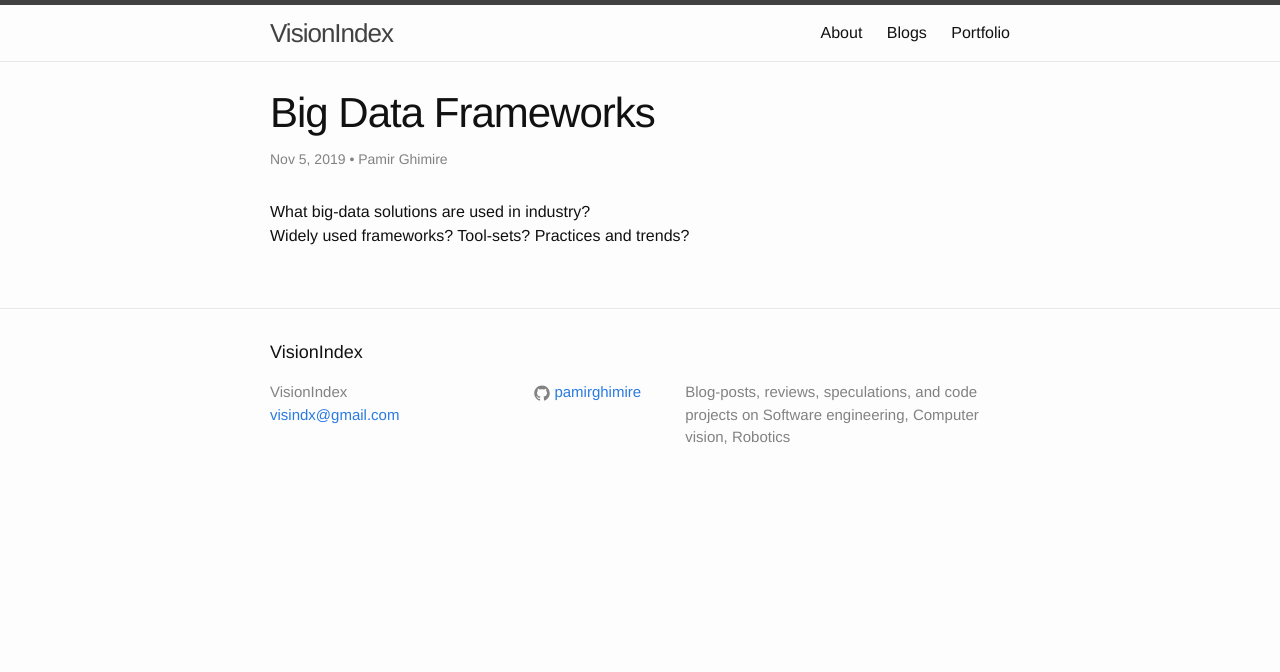
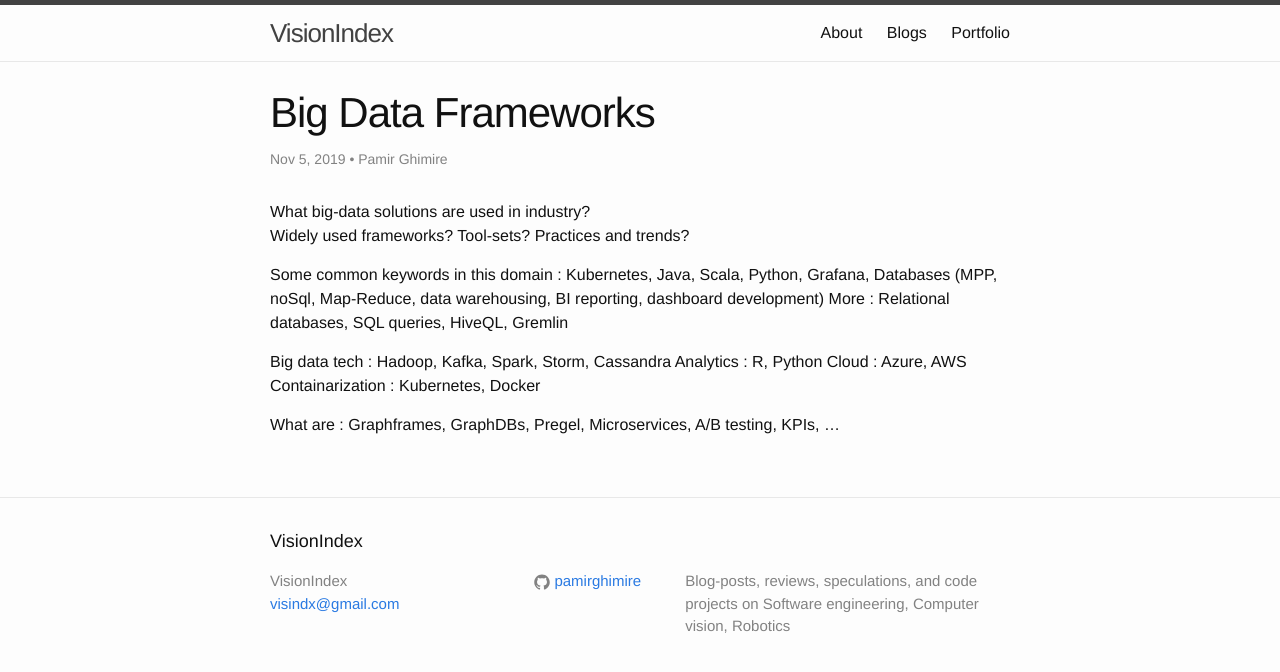
Before and after one commit to PamirGhimire/pamirghimire.github.io, a Jekyll site: the page built from _posts/big_data_frameworks/2019-11-05-big-data-frameworks.md, in a window 1280 px wide. Shown: the top 672 px of the page. Built offline with Jekyll 4.4.1, drawn with Linux system fonts in a browser that asks for light colours.

Commit message:
Basic research

```diff
--- a/_posts/big_data_frameworks/2019-11-05-big-data-frameworks.md
+++ b/_posts/big_data_frameworks/2019-11-05-big-data-frameworks.md
@@ -9,3 +9,23 @@ categories: jekyll update
 
 What big-data solutions are used in industry? <br>
 Widely used frameworks? Tool-sets? Practices and trends?
+
+
+Some common keywords in this domain :
+Kubernetes, Java, Scala, Python, Grafana,
+Databases (MPP, noSql, Map-Reduce, data warehousing, BI reporting, dashboard development)
+More : Relational databases, SQL queries, HiveQL, Gremlin
+
+Big data tech : Hadoop, Kafka, Spark, Storm, Cassandra
+Analytics : R, Python
+Cloud : Azure, AWS
+Containarization : Kubernetes, Docker
+
+
+What are : Graphframes, GraphDBs, Pregel, Microservices, A/B testing, KPIs, ...
+
+<!--
+INTERESTING COMPANIES :
+- Roche
+- Kion
+-->
```
